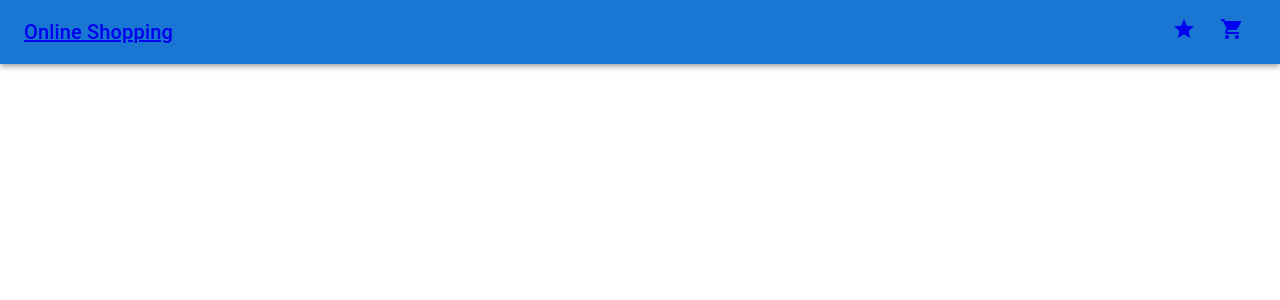
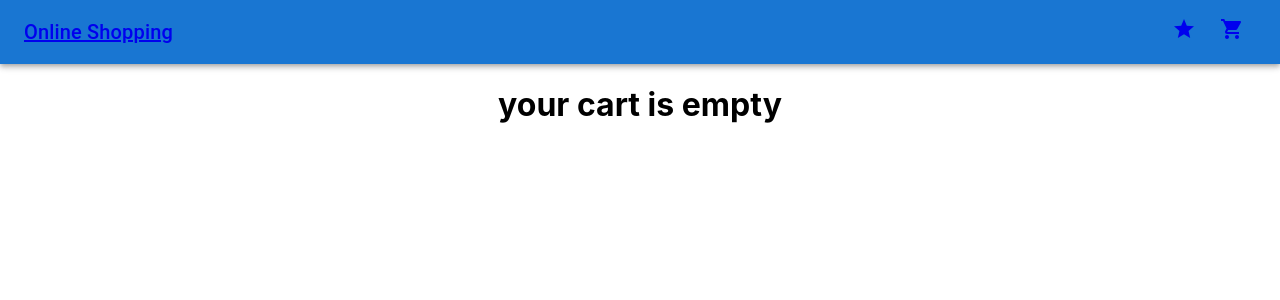
Before and after one commit to TamirisCss/react-online-shopping, a React (Create React App) app: page /cart in a window 1280 px wide. Shown: the top 300 px of the page. Built offline with nearby package versions, Linux system fonts and the light colour scheme.

Commit message:
fixed Cart Ui

```diff
--- a/src/components/Cart.jsx
+++ b/src/components/Cart.jsx
@@ -1,20 +1,23 @@
 import React from "react";
-import "../style.css/Cart.css";
 import CartContext from "../CartContext";
 import { useContext } from "react";
+import Card from "./Card";
 
 const Cart = () => {
   const { cartItems } = useContext(CartContext);
   return (
     <div>
-      {!cartItems ? (
+      {cartItems.length === 0 ? (
         <h1>your cart is empty</h1>
       ) : (
-        cartItems.map((item) => (
+        cartItems.map(({ title, image, price, category }) => (
           <div>
-            <img className="cart-image" src={item.image} alt={item.title} />
-            <p>{item.title}</p>
-            <p>${item.price}</p>
+            <Card
+              title={title}
+              image={image}
+              price={price}
+              category={category}
+            />
           </div>
         ))
       )}
--- a/src/style.css/Cart.css
+++ /dev/null
@@ -1,3 +0,0 @@
-.cart-image {
-  width: 120px;
-}
```
